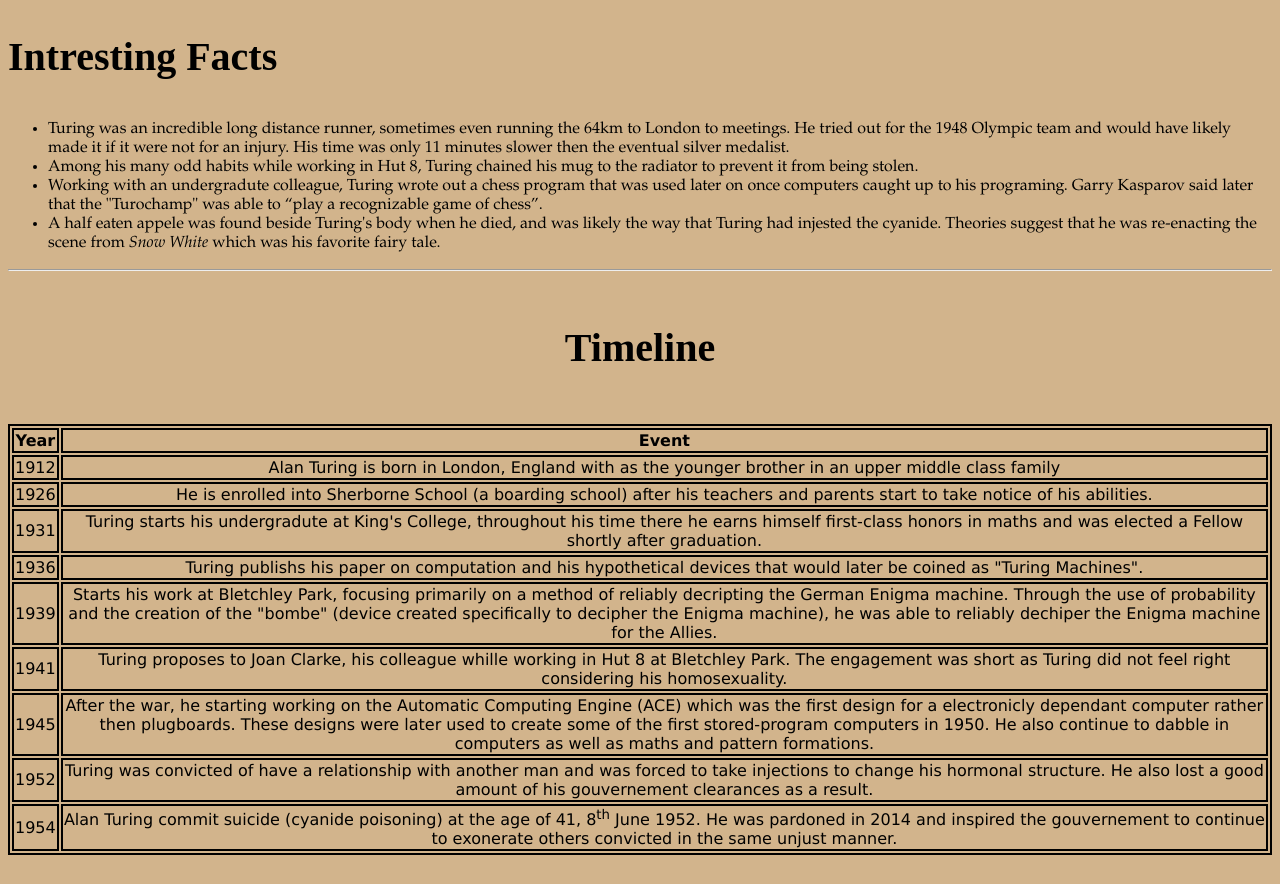
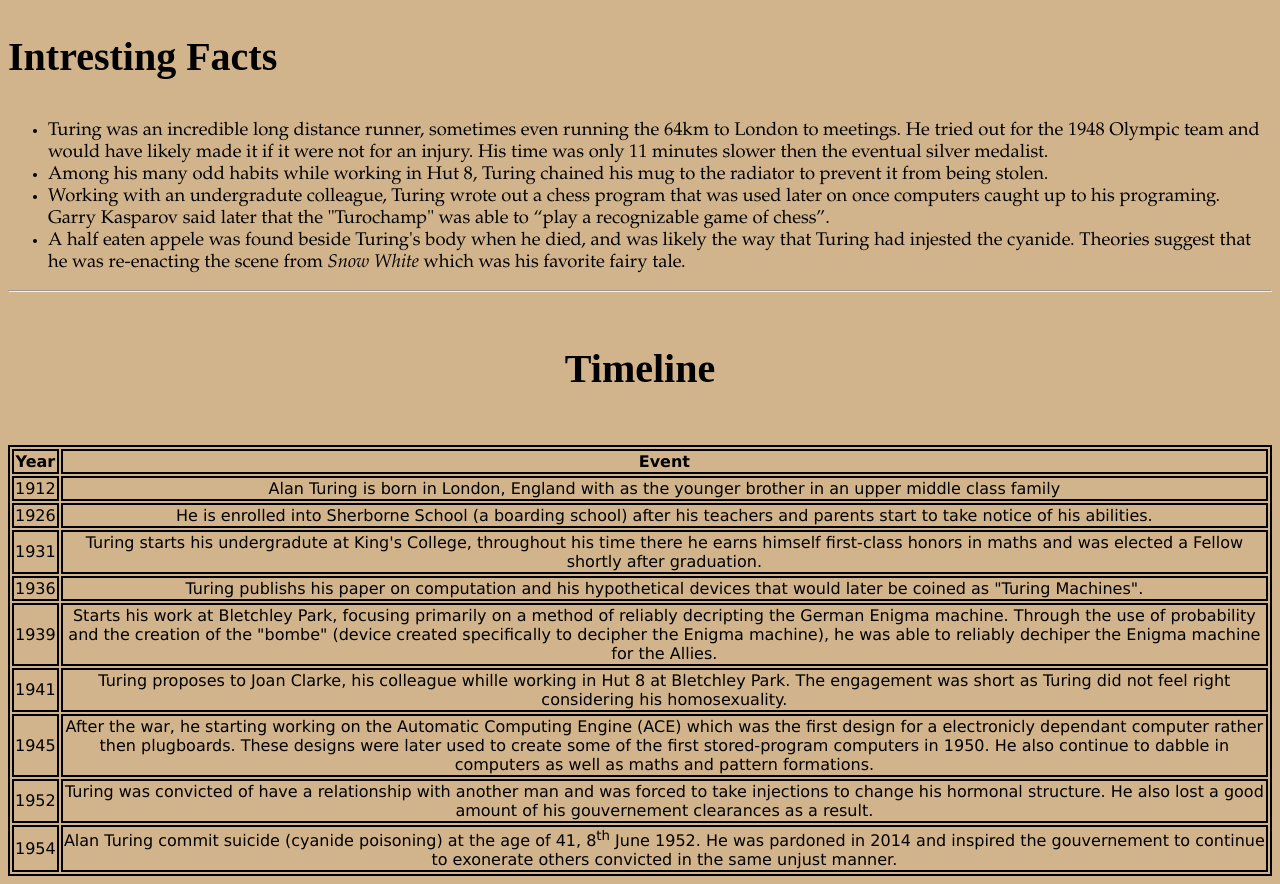
Before and after one commit to Alvin-Ding11/Assignment-2-Alan-Turing-Website-, a plain HTML site: page index.html in a window 1280 px wide. Shown: the part 1220-2104 px from the top of the page. Before the commit the page ends 2083 px from the top, so only its background shows below. Drawn offline with Linux system fonts and the light colour scheme.

Commit message:
Changes to the size and class of list

```diff
--- a/index.html
+++ b/index.html
@@ -14,6 +14,10 @@
       }
       .paras {
         font-family:garamond;
+      }
+      .list {
+        font-family:garamond;
+        font-size:115%;
       }
       .tc {
         text-align: center;
@@ -40,10 +44,10 @@
     <br>
     <h3 class="headersv2"> Intresting Facts</h3>
     <ul>
-      <li class="paras"> Turing was an incredible long distance runner, sometimes even running the 64km to London to meetings. He tried out for the 1948 Olympic team and would have likely made it if it were not for an injury. His time was only 11 minutes slower then the eventual silver medalist. </li>
-      <li class="paras">Among his many odd habits while working in Hut 8, Turing chained his mug to the radiator to prevent it from being stolen.</li>
-      <li class="paras">Working with an undergradute colleague, Turing wrote out a chess program that was used later on once computers caught up to his programing. Garry Kasparov said later that the "Turochamp" was able to <q>play a recognizable game of chess</q>.</li>
-      <li class="paras">A half eaten appele was found beside Turing's body when he died, and was likely the way that Turing had injested the cyanide. Theories suggest that he was re-enacting the scene from <i>Snow White</i> which was his favorite fairy tale.</li>
+      <li class="list"> Turing was an incredible long distance runner, sometimes even running the 64km to London to meetings. He tried out for the 1948 Olympic team and would have likely made it if it were not for an injury. His time was only 11 minutes slower then the eventual silver medalist. </li>
+      <li class="list">Among his many odd habits while working in Hut 8, Turing chained his mug to the radiator to prevent it from being stolen.</li>
+      <li class="list">Working with an undergradute colleague, Turing wrote out a chess program that was used later on once computers caught up to his programing. Garry Kasparov said later that the "Turochamp" was able to <q>play a recognizable game of chess</q>.</li>
+      <li class="list">A half eaten appele was found beside Turing's body when he died, and was likely the way that Turing had injested the cyanide. Theories suggest that he was re-enacting the scene from <i>Snow White</i> which was his favorite fairy tale.</li>
     </ul>
     <hr>
     <h4 class="headersv2" style="text-align:center;"> Timeline </h4>
```
